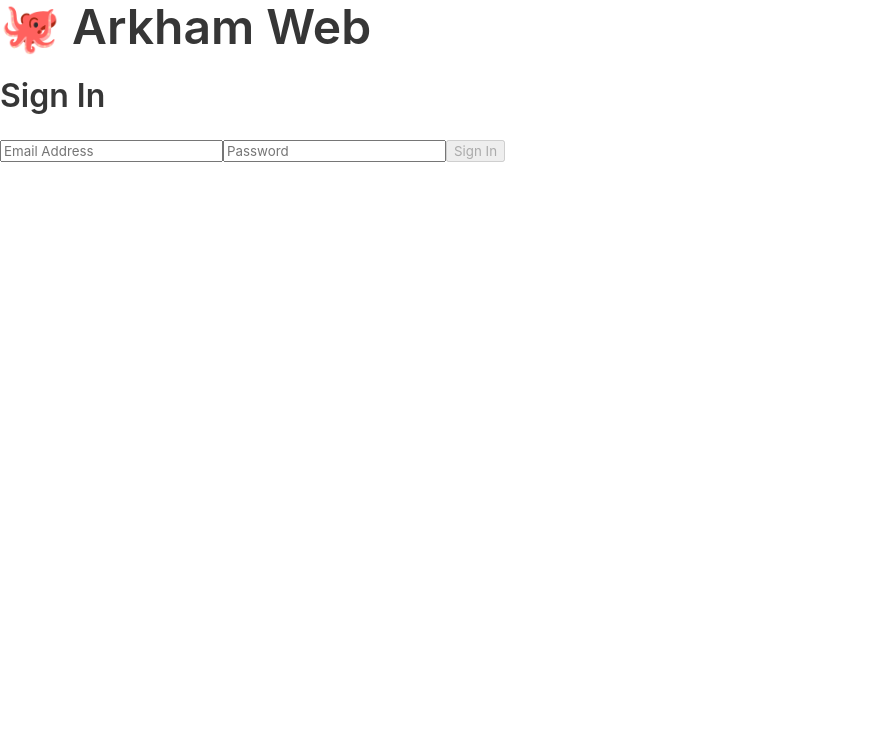
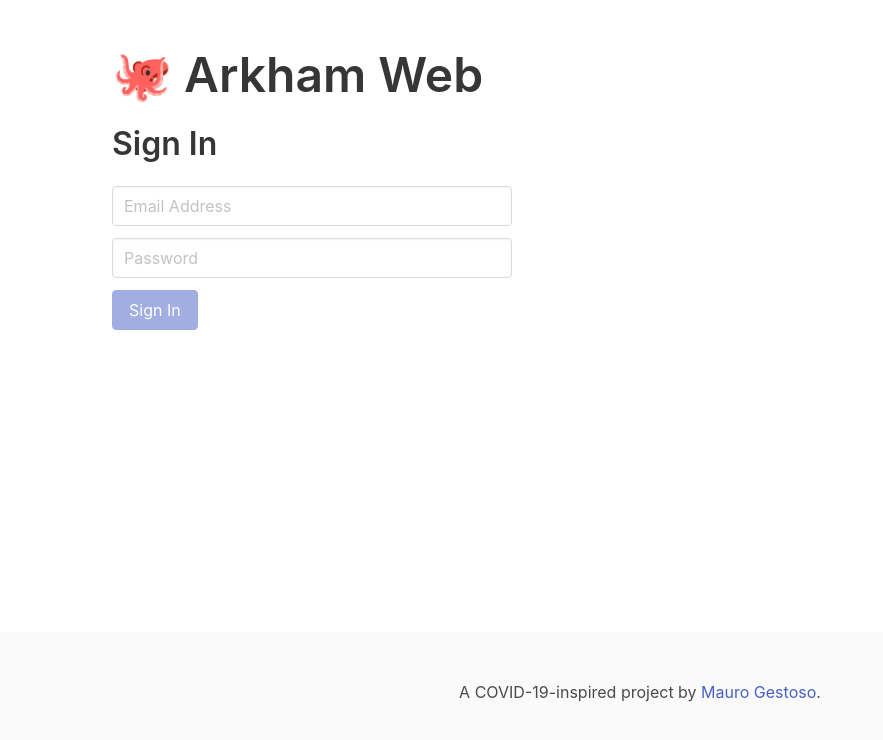
Before and after one commit to maurogestoso/arkham-web, a React (Create React App) app: page / in a window 1280 px wide. Shown: the top 740 px of the page, without its empty margins (0-883 px from the left). Built offline with nearby package versions, Linux system fonts and the light colour scheme; no server answers.

Commit message:
Style landing page

```diff
--- a/src/components/Landing.tsx
+++ b/src/components/Landing.tsx
@@ -17,12 +17,35 @@ const Landing = () => {
   }
 
   return (
-    <div>
-      <h1 className="title is-1">🐙 Arkham Web</h1>
-      <h3 className="title is-3">Sign In</h3>
-      <SignInForm />
-    </div>
+    <>
+      <div className="container">
+        <section className="hero">
+          <div className="hero-body">
+            <h1 className="title is-1">🐙 Arkham Web</h1>
+            <h3 className="title is-3">Sign In</h3>
+            <div style={{ maxWidth: 400 }}>
+              <SignInForm />
+            </div>
+          </div>
+        </section>
+      </div>
+      <Footer />
+    </>
   );
 };
 
+const Footer = () => (
+  <footer
+    className="footer"
+    style={{ position: "absolute", bottom: 0, width: "100%" }}
+  >
+    <div className="content has-text-centered">
+      <p>
+        A COVID-19-inspired project by{" "}
+        <a href="https://twitter.com/CuriousMau">Mauro Gestoso</a>.
+      </p>
+    </div>
+  </footer>
+);
+
 export default Landing;
--- a/src/components/SignIn.tsx
+++ b/src/components/SignIn.tsx
@@ -1,54 +1,79 @@
-import React, { useState } from 'react'
-import { useHistory } from 'react-router-dom'
-import { useFirebase } from '../firebase'
-import * as ROUTES from '../constants/routes'
+import React, { useState } from "react";
+import { useHistory } from "react-router-dom";
+import { useFirebase } from "../firebase";
+import * as ROUTES from "../constants/routes";
 
 interface State {
-  email: string
-  password: string
-  error: Error|null
+  email: string;
+  password: string;
+  error: Error | null;
 }
 
-const initialState:State = {
-  email: '',
-  password: '',
-  error: null
-}
+const initialState: State = {
+  email: "",
+  password: "",
+  error: null,
+};
 
 const SignInForm = () => {
-  const firebase = useFirebase()!
-  const history = useHistory()
-  const [state, setState] = useState<State>(initialState)
-  const {email, password, error} = state
+  const firebase = useFirebase()!;
+  const history = useHistory();
+  const [state, setState] = useState<State>(initialState);
+  const { email, password, error } = state;
 
-  const handleSubmit = (e:React.FormEvent) => {
-    e.preventDefault()
-    firebase?.doSignInWithEmailAndPassword(email, password)
-      .then((user) => {
-        setState(initialState)
-        console.log({user})
-        history.push(ROUTES.HOME)
-      })
-  }
+  const handleSubmit = (e: React.FormEvent) => {
+    e.preventDefault();
+    firebase?.doSignInWithEmailAndPassword(email, password).then((user) => {
+      setState(initialState);
+      console.log({ user });
+      history.push(ROUTES.HOME);
+    });
+  };
 
-  const handleChange = (e:React.SyntheticEvent) => {
-    const target = e.target as HTMLInputElement
+  const handleChange = (e: React.SyntheticEvent) => {
+    const target = e.target as HTMLInputElement;
     setState({
       ...state,
-      [target.name]: target.value
-    })
-  }
+      [target.name]: target.value,
+    });
+  };
 
-  const isInvalid = !email || !password
+  const isInvalid = !email || !password;
 
   return (
     <form onSubmit={handleSubmit}>
-      <input type="text" name="email" value={email} onChange={handleChange} placeholder="Email Address" />
-      <input type="password" name="password" value={password} onChange={handleChange} placeholder="Password" />
-      <button type="submit" disabled={isInvalid}>Sign In</button>
+      <div className="field">
+        <div className="control">
+          <input
+            className="input"
+            type="text"
+            name="email"
+            value={email}
+            onChange={handleChange}
+            placeholder="Email Address"
+          />
+        </div>
+      </div>
+      <div className="field">
+        <div className="control">
+          <input
+            className="input"
+            type="password"
+            name="password"
+            value={password}
+            onChange={handleChange}
+            placeholder="Password"
+          />
+        </div>
+      </div>
+      <div className="control">
+        <button className="button is-link" type="submit" disabled={isInvalid}>
+          Sign In
+        </button>
+      </div>
       {error && <p>{error.message}</p>}
     </form>
-  )
-}
+  );
+};
 
-export default SignInForm
+export default SignInForm;
```
